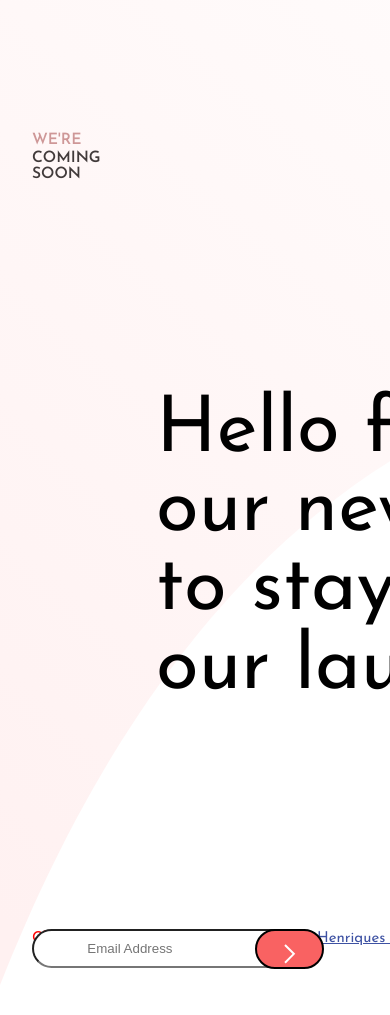
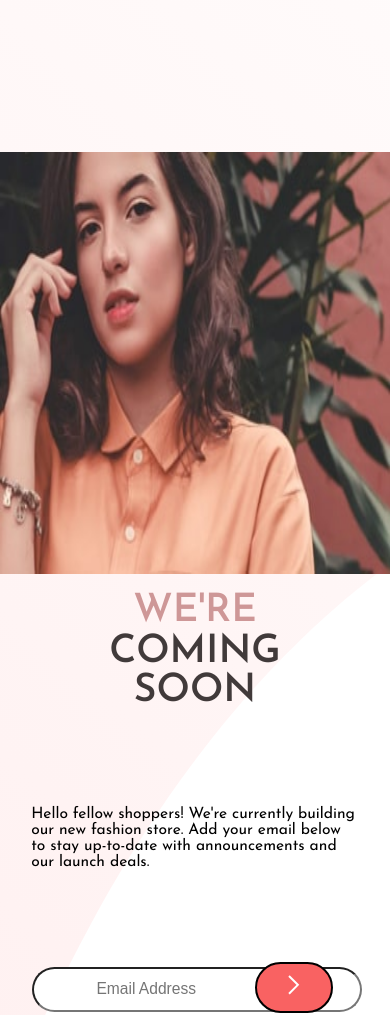
Before and after one commit to TekaNik/comingApp, a plain HTML site: page index.html in a window 390 px wide. Shown: the part 92-1107 px from the top of the page. Before the commit the page ends 1077 px from the top, so only its background shows below. Drawn offline with Linux system fonts and the light colour scheme.

Commit message:
Mobile version 90% done

```diff
--- a/scss/_variables.scss
+++ b/scss/_variables.scss
@@ -4,7 +4,7 @@ $font-weight:(
     "regular": 400,
     "bold": 600,
 );
-$font-size: 1em;
+$font-size: 16px;
 $first-text-color: hsl(0, 36%, 70%);
 $second-text-color:hsl(0, 6%, 24%);
 $button-bg-color: hsl(0, 93%, 68%);
--- a/scss/main.scss
+++ b/scss/main.scss
@@ -29,7 +29,6 @@ body {
     grid-template-columns: 1fr 1fr ;
     grid-template-rows: 20% 1fr 1fr 5%;
     gap: 2px;
-
     grid-template-areas:
     " logo  side-B"
     " side-A  side-B"
@@ -77,7 +76,7 @@ body {
 
                 }
                 & button {
-                    height: 3em;
+                    height: 5.8vh;
                     position: absolute;
                     border: 2px solid;
                     bottom: 65px;
@@ -86,7 +85,7 @@ body {
 
 
                     background-color: $button-bg-color;
-                    padding: 1em 2em;
+                    padding: 0.73em 2em;
                     border-radius: 26px;
                 }
             }
@@ -108,9 +107,6 @@ section.side-B {
     background-repeat: no-repeat;
     grid-area: side-B;
     background-size: 100% 100%;
-
-
-
 }
 
 
@@ -118,55 +114,74 @@ section.side-B {
 
 
 
+// Media Queries for Mobile version
+
+@media (max-width: 400px){
+   body{
+
+
+    & main{
+
+        display: grid;
+        grid-template-columns: 100%;
+        grid-template-areas:
+        "logo"
+        "side-B"
+        "side-A"
+        "footer"
+        ;
+
+     & section.side-B{
+         background-image: url(../Imgs/hero-mobile.jpg);
+         width: 100vw;
+         height: 50vh;
+         grid-area: side-B;
+     }
+     & section.side-A{
+         grid-area: side-A;
+         & h1{
+             font-size: 10vw;
+             text-align: center;
+         }
+         & > p{
+             font-size: 4vw;
+         }
+         & form input , form button{
+             font-size: 4vw;
+
+             height: auto;
+         }
+     }
+     & footer{
+         grid-area: footer;
+         & a{
+             display: block;
+             text-align: center;
+             white-space: nowrap;
+         }
+     }
+     div#logo{
+         grid-area: logo;
+         height: 2vh;
+     }
+
+    }
+   }
+}
 
 
 
-
-@media (max-width: 400px) {
-
-    main {
-        display: grid;
-        overflow: auto;
-        grid-template-columns: 100%;
-        grid-template-rows: repeat(auto,4);
+@media (max-width: 300px){
+    body main section.side-A button{
+       display: block;
+       height: 5.8vh;
+       position: absolute;
+       border: 2px solid;
+       bottom: 20px;
+       left: 30vw;
+       padding: 1em 5em;
 
 
-       grid-template-areas:
-       " logo"
-       " side-B"
-       " side-A"
-       " footer"
-       ;
-
-    }
-
-
-    .side-B {
-        background-image: url("../Imgs/hero-mobile.jpg");
-        width: 100%;
-        height: 100%;
-        background-repeat: no-repeat;
-        background-size: 100% 100%;
-        margin: 10% 0;
-        grid-area: side-B;
-
-    }
-    .side-A {
-        grid-area: side-A;
-        & p{
-
-            font-size: 20vw;
-        }
-
-    }
-    #logo{
-        grid-area: logo;
-    }
-    footer p{
-        grid-area: footer;
-        margin: 0 2rem;
-
-        color: red;
 
     }
 }
```
Also changed, not shown: index.html (+0 -1 lines), css/main.css, 1 other file. Lines whose indentation alone changed are shown as unchanged.
